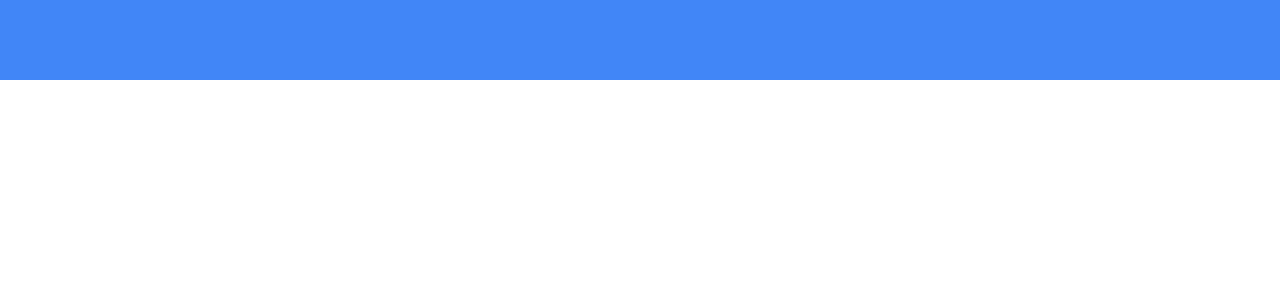
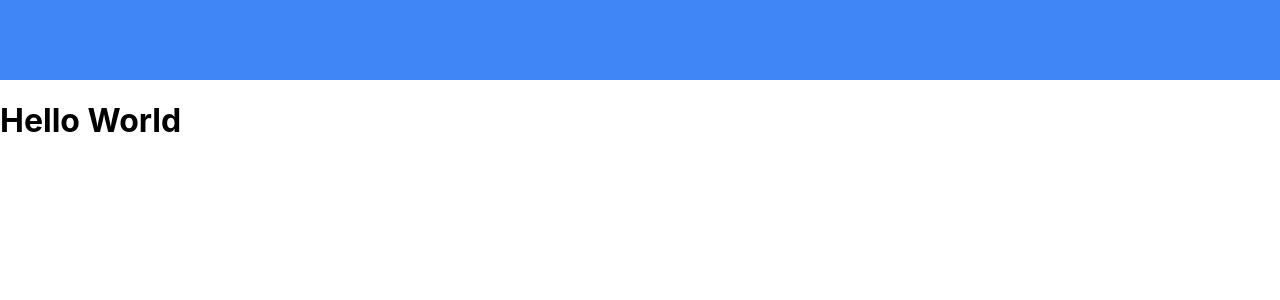
Before and after one commit to ebrahimmosadegh/reactjs-travel-website, a React (Create React App) app: page / in a window 1280 px wide. Shown: the top 300 px of the page. Built offline with nearby package versions, Linux system fonts and the light colour scheme.

Commit message:
create navbar

```diff
--- a/src/App.js
+++ b/src/App.js
@@ -1,10 +1,14 @@
-import { BrowserRouter as Router } from "react-router-dom";
+import { BrowserRouter as Router, Routes, Route } from "react-router-dom";
 import Navbar from "./Components/Navbar/Navbar";
+import Home from "./Components/Pages/Home";
 function App() {
   return (
     <div>
       <Router>
         <Navbar />
+        <Routes>
+          <Route path="/" exact Component={Home}/>
+        </Routes>
       </Router>
     </div>
   );
--- /dev/null
+++ b/src/Components/Pages/Home.js
@@ -0,0 +1,11 @@
+import React from "react";
+
+function Home() {
+    return(
+        <div>
+            <h1>Hello World</h1>
+        </div>
+    )
+}
+
+export default Home;
```
